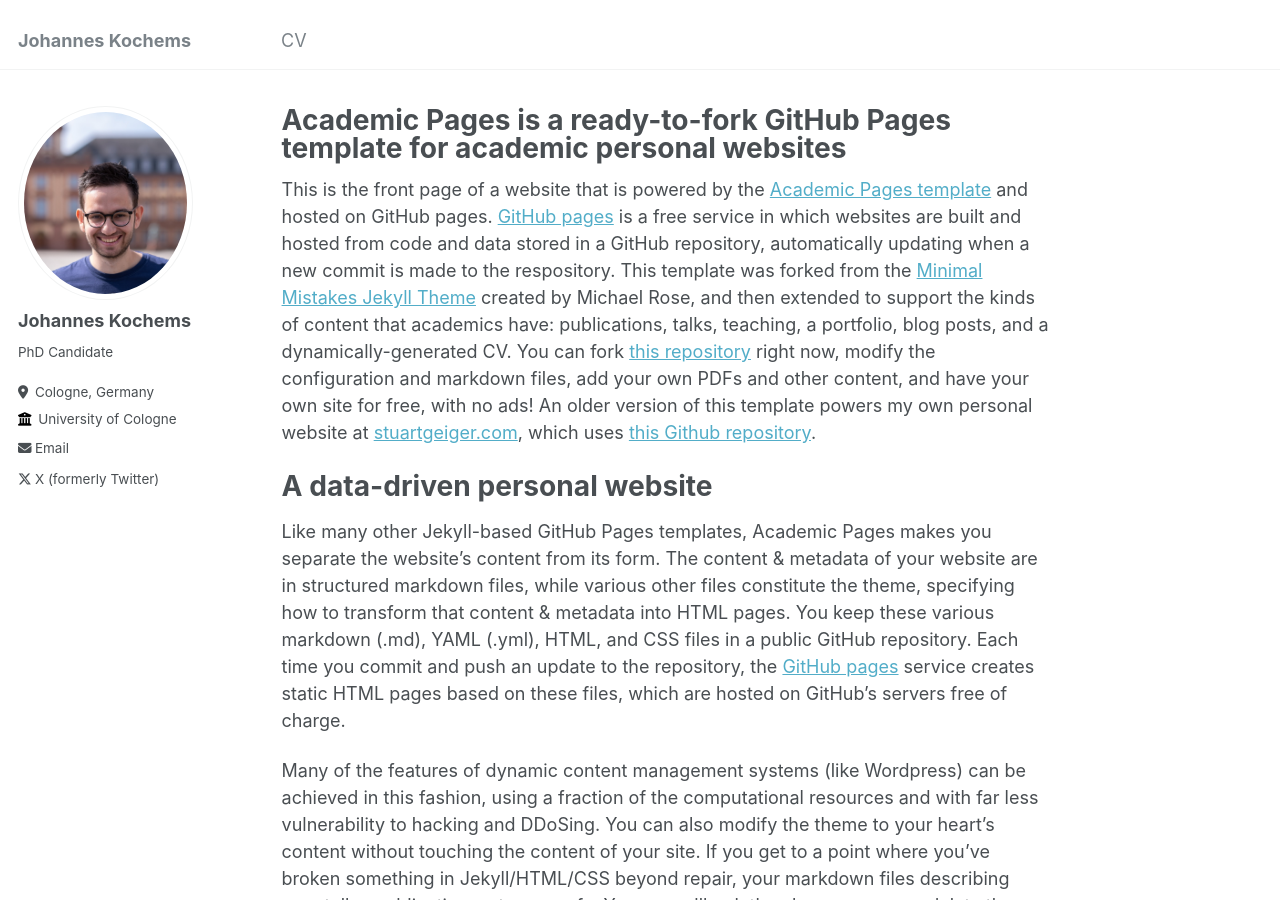
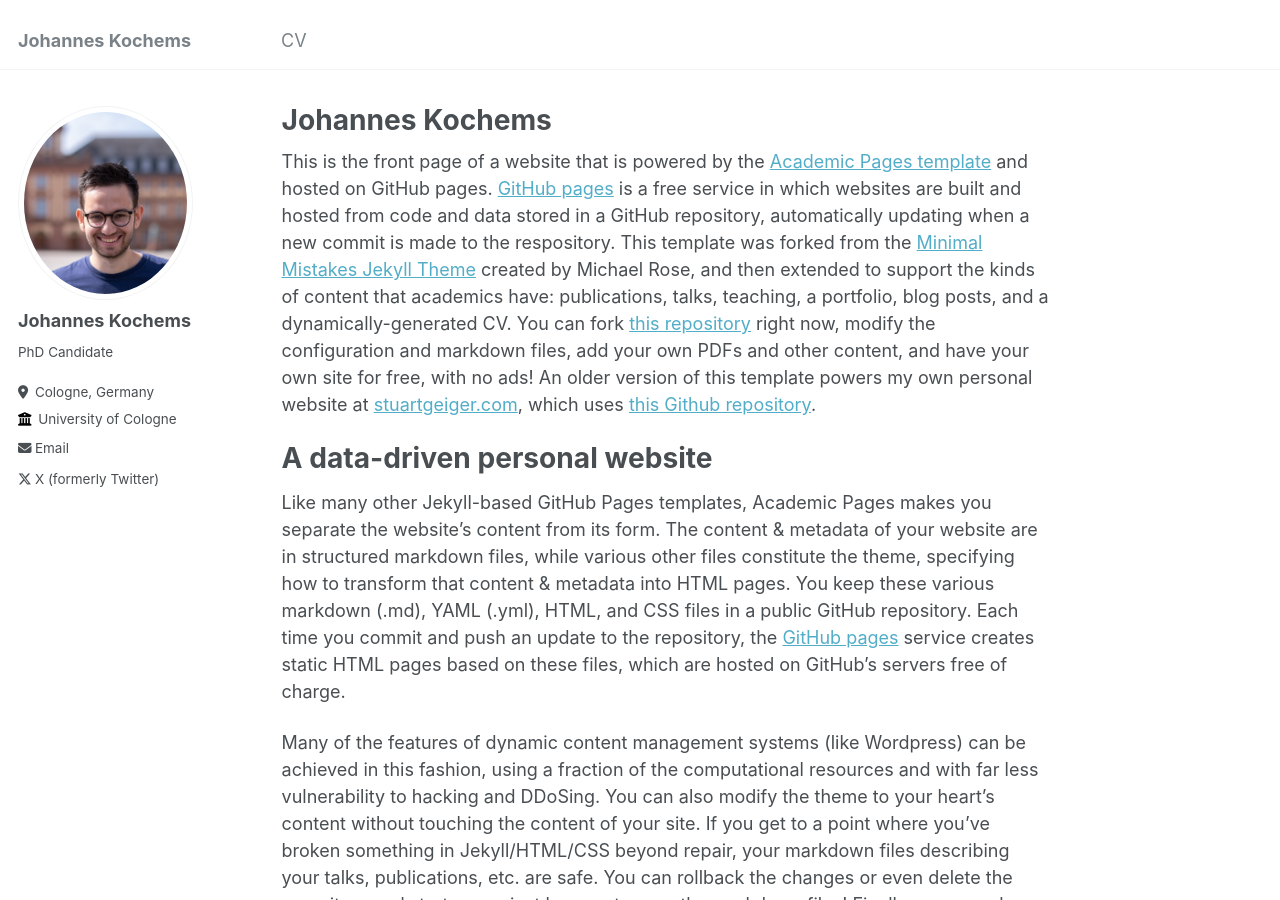
Before and after one commit to jkochems/jkochems.github.io, a Jekyll site: the page built from _pages/about.md, in a window 1280 px wide and 900 px high. Built offline with Jekyll 4.4.1, drawn with Linux system fonts in a browser that asks for light colours; part of the change alters nothing that is shown.

Commit message:
Adjusted website tab name

```diff
--- a/_includes/seo.html
+++ b/_includes/seo.html
@@ -6,8 +6,10 @@
 {% endif %}
 {% assign seo_url = seo_url | default: site.github.url %}
 
-{% if page.title %}
+{% if page.title and page.author_profile != true %}
   {% assign seo_title = page.title | append: " " | append: site.title_separator | append: " " | append: site.title %}
+{% elsif page.title and page.author_profile == true %}
+  {% assign seo_title = "Johannes Kochems" %}
 {% endif %}
 
 {% if seo_title %}
--- a/_pages/about.md
+++ b/_pages/about.md
@@ -1,6 +1,6 @@
 ---
 permalink: /
-title: "Academic Pages is a ready-to-fork GitHub Pages template for academic personal websites"
+title: "Johannes Kochems"
 author_profile: true
 redirect_from:
   - /about/
```
